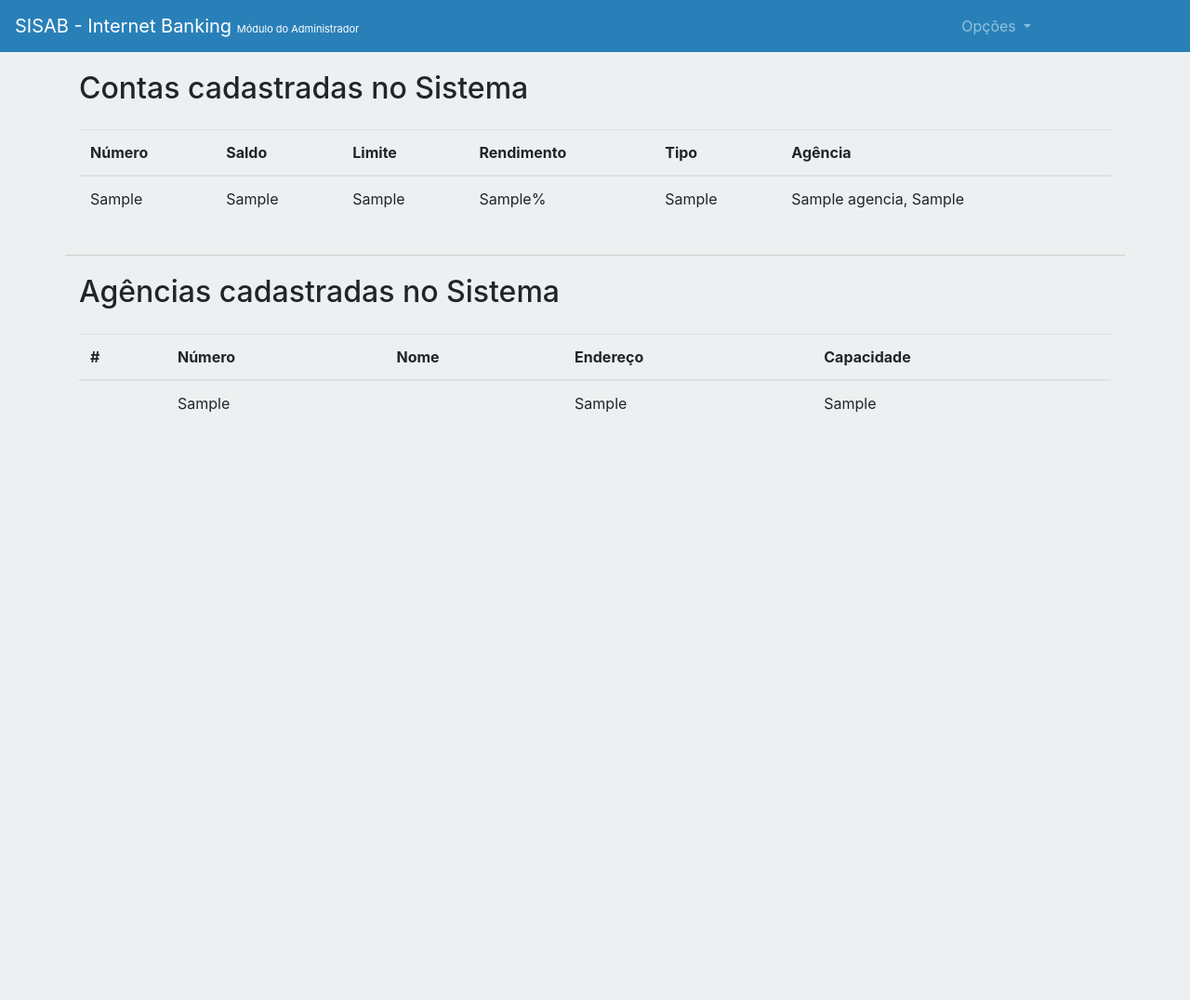
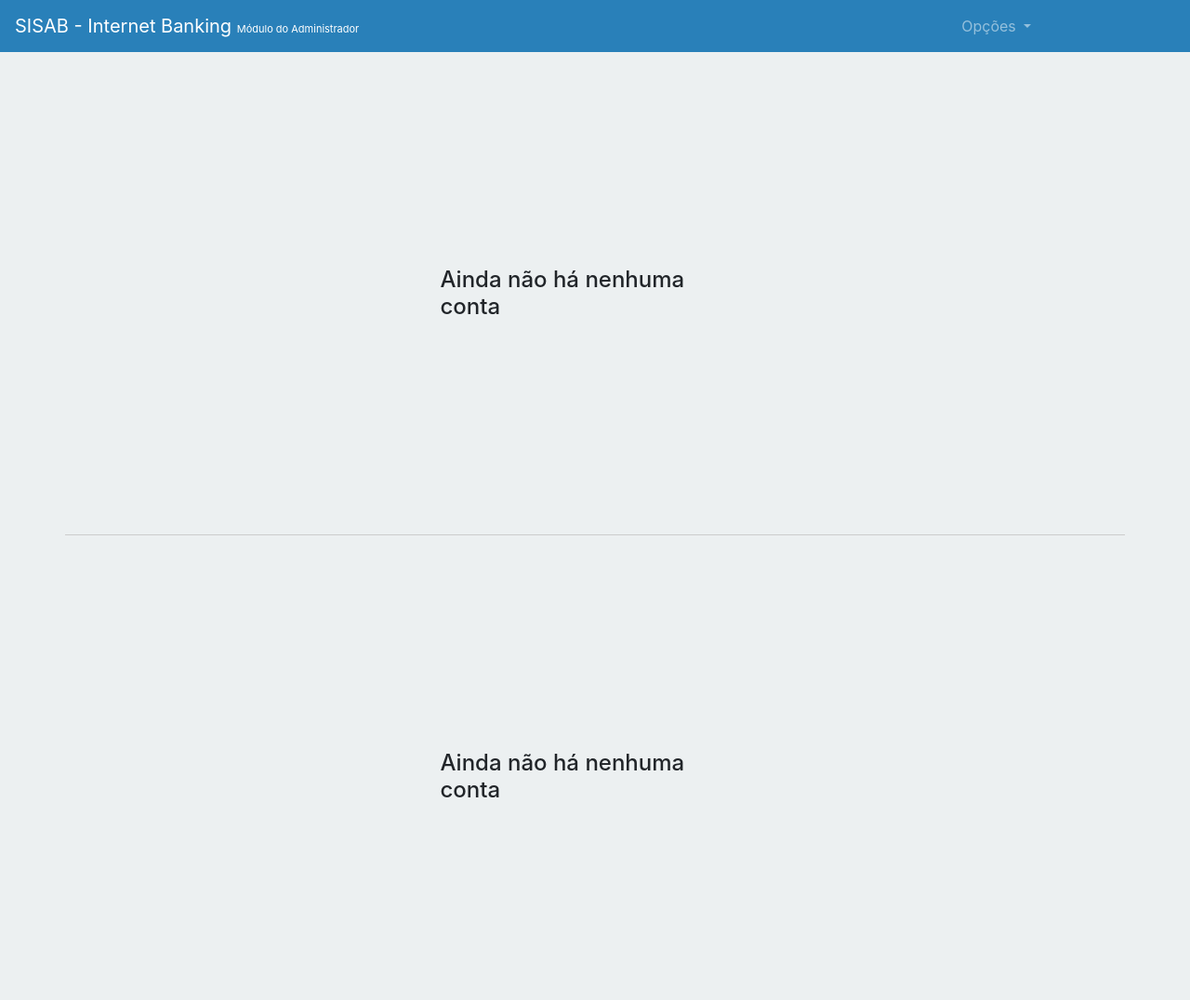
Before and after one commit to juniorsilva42/sisab, a PHP site: page /sisab/listagem in a window 1280 px wide. Shown: the whole page at 93% size. Before the commit the page ends 444 px from the top, so only its background shows below. Run offline with PHP 8.4, Linux system fonts and the light colour scheme; tables that the repository leaves empty or names only in its code hold one stand-in row (values such as "Sample post"); some libraries are stand-ins or nearby versions.

Commit message:
adicionando mensagens nas views quando não se tem registros.

```diff
--- a/App/Controllers/AgenciasController.php
+++ b/App/Controllers/AgenciasController.php
@@ -22,7 +22,8 @@ class AgenciasController extends \Core\Controller {
         $agenciasList = AgenciasModel::getAll();
 
         View::renderTemplate('Agencias/listar', [
-            'agencias' => $agenciasList
+            'agencias' => $agenciasList,
+            'quantidade' => count($agenciasList)
         ]);
     }
 
--- a/App/Controllers/ContasController.php
+++ b/App/Controllers/ContasController.php
@@ -24,7 +24,8 @@ class ContasController extends \Core\Controller {
        $contas = ContasModel::getAll();
 
         View::renderTemplate('Contas/listar', [
-            'contas' => $contas
+            'contas' => $contas,
+            'quantidade' => count($contas)
         ]);
     }
 
--- a/App/Controllers/ListagemController.php
+++ b/App/Controllers/ListagemController.php
@@ -15,7 +15,9 @@ class ListagemController extends \Core\Controller {
 
         View::renderTemplate('Listagem/index', [
             'agencias' => $agencias,
-            'contas' => $contas
+            'contas' => $contas,
+            'qtd_contas' => count($contas),
+            'qtd_agencias' => count($agencias)
         ]);
     }
 }
--- a/App/Views/Agencias/index.twig
+++ b/App/Views/Agencias/index.twig
@@ -1,6 +1,6 @@
 {% extends "pagePrototype.twig" %}
 
-{% block title %}Home{% endblock %}
+{% block title %}Adicionar uma nova Agência | SISAB{% endblock %}
 
 {% block body %}
 
--- a/App/Views/Contas/index.twig
+++ b/App/Views/Contas/index.twig
@@ -1,6 +1,6 @@
 {% extends "pagePrototype.twig" %}
 
-{% block title %}Home{% endblock %}
+{% block title %}Adicionar uma nova conta | SISAB{% endblock %}
 
 {% block body %}
 
--- a/App/Views/Contas/listar.twig
+++ b/App/Views/Contas/listar.twig
@@ -1,6 +1,6 @@
 {% extends "pagePrototype.twig" %}
 
-{% block title %}Home{% endblock %}
+{% block title %}Contas | SISAB{% endblock %}
 
 {% block body %}
 
--- a/App/Views/partials/listagem/listagemAgencias.twig
+++ b/App/Views/partials/listagem/listagemAgencias.twig
@@ -1,4 +1,10 @@
 <div class="col-12">
+
+    {% if quantidade == 0 %}
+
+        <h4 class="h2-heading text-align-center">Ainda não há nenhuma conta</h4>
+
+    {% else %}
 
         <h2 class="h2-heading">Agências cadastradas no Sistema</h2>
 
@@ -43,4 +49,5 @@
             </tbody>
         </table>
 
+    {% endif %}
 </div>
--- a/App/Views/partials/listagem/listagemContas.twig
+++ b/App/Views/partials/listagem/listagemContas.twig
@@ -1,4 +1,10 @@
 <div class="col-12">
+
+    {% if quantidade == 0 %}
+
+        <h4 class="h2-heading text-align-center">Ainda não há nenhuma conta</h4>
+
+    {% else %}
 
         <h2 class="h2-heading">Contas cadastradas no Sistema</h2>
 
@@ -58,4 +64,6 @@
             </tbody>
         </table>
 
+    {% endif %}
+
 </div> <!--col-sm-8-->
--- a/public/src/css/index.css
+++ b/public/src/css/index.css
@@ -40,3 +40,9 @@ body {
 .icon {
     color: #969a9b;
 }
+
+.text-align-center {
+    margin: 19% 35%;
+    position: relative;
+    float: left;
+}
```
Also changed, not shown: App/Views/Agencias/listar.twig (+1 -10 lines). Lines whose indentation alone changed are shown as unchanged.
